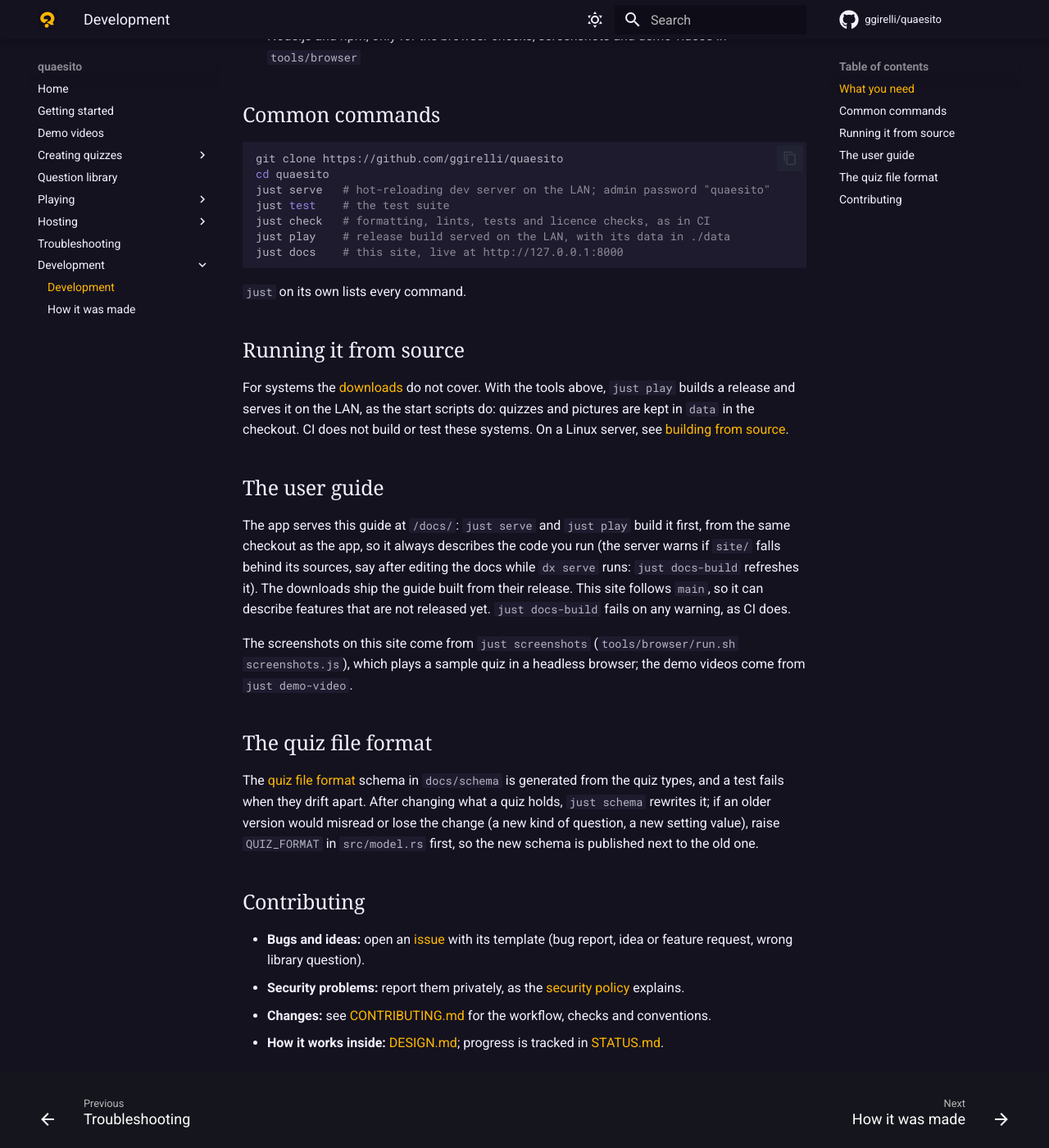
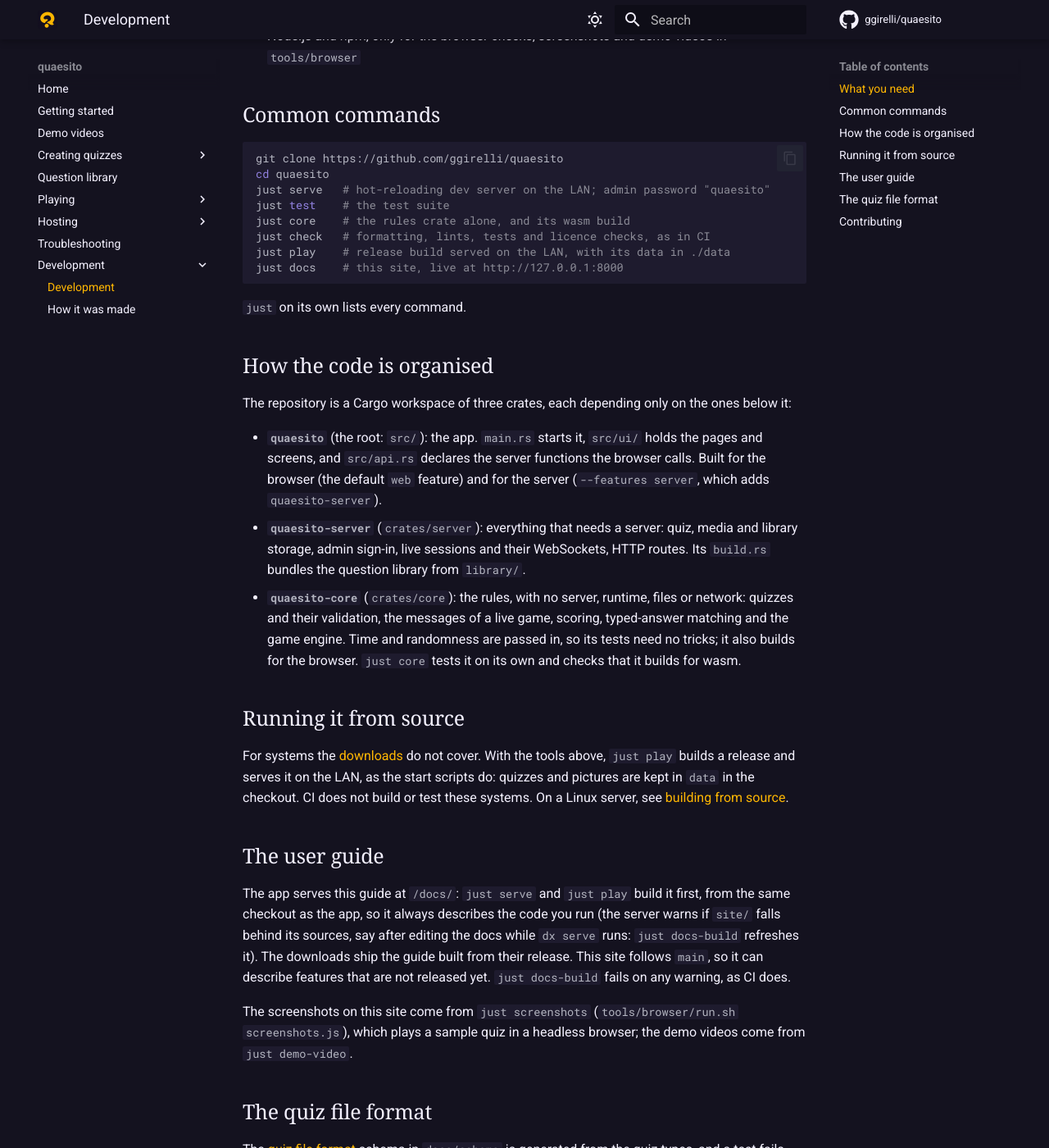
Before and after one commit to ggirelli/quaesito, an MkDocs documentation site: the page built from docs/development.md, in a window 1280 px wide and 1400 px high, scrolled down 510 px. Shown: the whole window at 82% size. Built offline with MkDocs 1.6.1 and Material for MkDocs 9.7.7, drawn with Linux system fonts in a browser that asks for light colours; plug-ins that fetch from the network failed and are left out; some of the changed text lies outside the part shown.

Commit message:
docs: describe the workspace and point at the moved files
The development guide gains "How the code is organised" and `just core`;
CONTRIBUTING, DESIGN, STATUS and two tool comments point at the files'
new places; the changelog notes the change for contributors.

Co-Authored-By: Claude Opus 5.5 <noreply@anthropic.com>

````diff
--- a/docs/development.md
+++ b/docs/development.md
@@ -21,12 +21,28 @@ git clone https://github.com/ggirelli/quaesito
 cd quaesito
 just serve   # hot-reloading dev server on the LAN; admin password "quaesito"
 just test    # the test suite
+just core    # the rules crate alone, and its wasm build
 just check   # formatting, lints, tests and licence checks, as in CI
 just play    # release build served on the LAN, with its data in ./data
 just docs    # this site, live at http://127.0.0.1:8000
 ```
 
 `just` on its own lists every command.
+
+## How the code is organised
+
+The repository is a Cargo workspace of three crates, each depending only on the ones below it:
+
+- **`quaesito`** (the root: `src/`): the app. `main.rs` starts it, `src/ui/` holds the pages and
+  screens, and `src/api.rs` declares the server functions the browser calls. Built for the browser
+  (the default `web` feature) and for the server (`--features server`, which adds `quaesito-server`).
+- **`quaesito-server`** (`crates/server`): everything that needs a server: quiz, media and
+  library storage, admin sign-in, live sessions and their WebSockets, HTTP routes. Its `build.rs`
+  bundles the question library from `library/`.
+- **`quaesito-core`** (`crates/core`): the rules, with no server, runtime, files or network: quizzes
+  and their validation, the messages of a live game, scoring, typed-answer matching and the game
+  engine. Time and randomness are passed in, so its tests need no tricks; it also builds for the
+  browser. `just core` tests it on its own and checks that it builds for wasm.
 
 ## Running it from source
 
@@ -51,7 +67,8 @@ which plays a sample quiz in a headless browser; the demo videos come from `just
 The [quiz file format](quiz-file-format.md) schema in `docs/schema` is generated from the quiz types,
 and a test fails when they drift apart. After changing what a quiz holds, `just schema` rewrites it;
 if an older version would misread or lose the change (a new kind of question, a new setting value),
-raise `QUIZ_FORMAT` in `src/model.rs` first, so the new schema is published next to the old one.
+raise `QUIZ_FORMAT` in `crates/core/src/model.rs` first, so the new schema is published next to the
+old one.
 
 ## Contributing
 
````
Also changed, not shown: CHANGELOG.md (+6 -0 lines), CONTRIBUTING.md (+4 -2 lines), planning/DESIGN.md (+2 -2 lines), planning/STATUS.md (+13 -13 lines), 2 other files.
